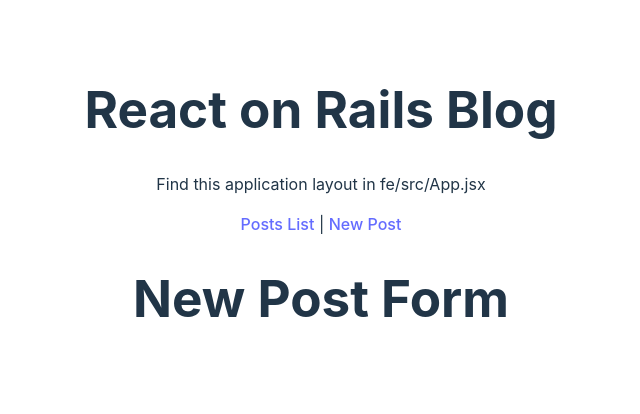
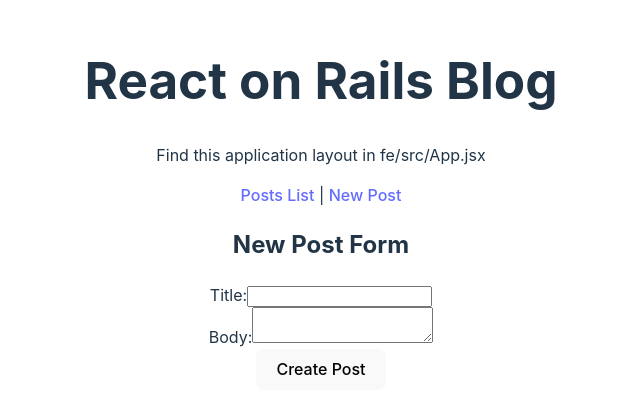
Before and after one commit to MadNewbie/post-rails-with-react, a React (Vite) app in the folder fe/: page /new in a window 1280 px wide. Shown: the part 196-610 px from the top of the page, without its empty margins (319-959 px from the left). Built offline with nearby package versions, Linux system fonts and the light colour scheme; no server answers.

Commit message:
Implemented new post form

```diff
--- a/fe/src/components/AppRoutes.jsx
+++ b/fe/src/components/AppRoutes.jsx
@@ -3,13 +3,14 @@
 
 import PostsList from "../features/posts/PostsList";
 import PostDetails from "../features/posts/PostDetails";
+import NewPostForm from "../features/posts/NewPostForm";
 
 function AppRoutes() {
     return (
         <Routes>
             <Route path="/" element={<PostsList />}/>
             <Route path="/posts/:id" element={<PostDetails />}/>
-            <Route path="/new" element={<h1>New Post Form</h1>}/>
+            <Route path="/new" element={<NewPostForm />}/>
         </Routes>
     )
 }
--- /dev/null
+++ b/fe/src/features/posts/NewPostForm.jsx
@@ -0,0 +1,62 @@
+import { useState } from "react"
+import { useNavigate } from "react-router-dom"
+import { API_URL } from "../../../constants"
+
+function NewPostForm () {
+    const [title, setTitle] = useState("")
+    const [body, setBody] = useState("")
+    const navigate = useNavigate()
+
+    const handleSubmit = async (e) => {
+        e.preventDefault()
+
+        const postData = {title,body}
+
+        const response = await fetch(`${API_URL}/posts`, {
+            method: "POST",
+            headers: {
+                "Content-Type": "application/json",
+            },
+            body: JSON.stringify(postData)
+        })
+
+        if(response.ok) {
+            const {id} = await response.json()
+            navigate(`/posts/${id}`)
+        } else {
+            console.log("An error occured")
+        }
+    }
+
+    return (
+        <div>
+            <h2>New Post Form</h2>
+            <form onSubmit={handleSubmit}>
+                <div>
+                    <label htmlFor="titleInput">Title:</label>
+                    <input
+                        id="titleInput"
+                        type="text"
+                        value={title}
+                        onChange={(e) => setTitle(e.target.value)}
+                        required
+                    />
+                </div>
+                <div>
+                    <label htmlFor="bodyInput">Body:</label>
+                    <textarea
+                        id="bodyInput"
+                        value={body}
+                        onChange={(e) => setBody(e.target.value)}
+                        required
+                    />
+                </div>
+                <div>
+                    <button type="submit">Create Post</button>
+                </div>
+            </form>
+        </div>
+    )
+}
+
+export default NewPostForm
```
Also changed, not shown: 1 other file (tests, documents, lock files or other folders).
